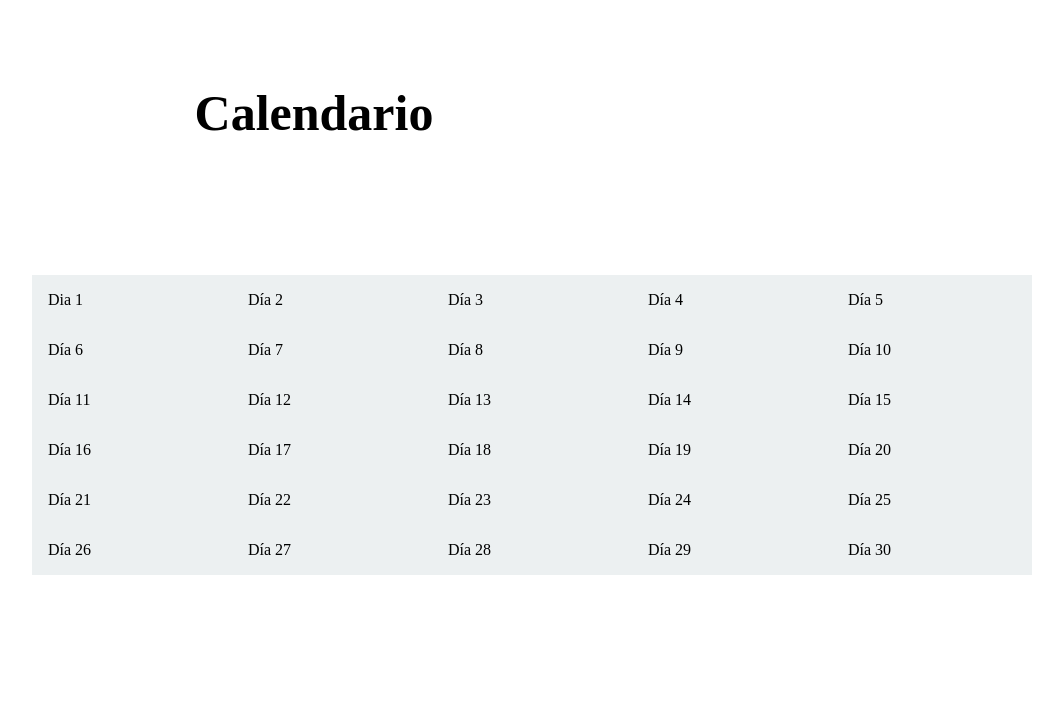
After one commit to Yaircitop/Qalendiary, a Django app: page /Qalendiary/calendario/ in a window 1560 px wide. The commit adds this page. Shown: the top 724 px of the page, without its empty margins (466-1529 px from the left). Run offline with Django 4.2, Linux system fonts and the light colour scheme.

Commit message:
Calendario incluido

```diff
--- /dev/null
+++ b/Qalendiary/templates/calendario.html
@@ -0,0 +1,120 @@
+{% load static %}
+
+<!DOCTYPE html>
+<html lang="en">
+<head>
+    <meta charset="UTF-8">
+    <meta http-equiv="X-UA-Compatible" content="IE=edge">
+    <meta name="viewport" content="width=device-width, initial-scale=1.0">
+    <title>Document</title>
+    <link rel="stylesheet" href="../../static/plantillacalendar.css">
+</head>
+<body>
+    <h1 id="calendario">Calendario</h1>
+    <div class="grid">
+        <div>
+            Dia 1
+        </div>
+
+        <div>
+            Día 2
+        </div>
+        <div>
+            Día 3
+        </div>
+
+        <div>
+            Día 4
+        </div>
+        <div>
+            Día 5
+        </div>
+        <div>
+            Día 6
+        </div>
+
+        <div>
+            Día 7
+        </div>
+        <div>
+            Día 8
+        </div>
+
+        <div>
+            Día 9
+        </div>
+        <div>
+            Día 10
+        </div>
+        <div>
+            Día 11
+        </div>
+
+        <div>
+            Día 12
+        </div>
+        <div>
+            Día 13
+        </div>
+
+        <div>
+            Día 14
+        </div>
+        <div>
+            Día 15
+        </div>
+        <div>
+            Día 16
+        </div>
+
+        <div>
+            Día 17
+        </div>
+        <div>
+            Día 18
+        </div>
+
+        <div>
+            Día 19
+        </div>
+        <div>
+            Día 20
+        </div>
+        <div>
+            Día 21
+        </div>
+
+        <div>
+            Día 22
+        </div>
+        <div>
+            Día 23
+        </div>
+
+        <div>
+            Día 24
+        </div>
+        <div>
+            Día 25
+        </div>
+        <div>
+            Día 26
+        </div>
+        <div>
+            Día 27
+        </div>
+
+        <div>
+            Día 28
+        </div>
+        <div>
+            Día 29
+        </div>
+
+        <div>
+            Día 30
+        </div>
+    </div>
+
+</body>
+</html>
--- a/Qalendiary/templates/dashboard.html
+++ b/Qalendiary/templates/dashboard.html
@@ -5,6 +5,7 @@
 <h2>Hola, {{user.username}}</h2>
 <a href="{% url 'subirobjetivo' %}">Subir objetivo</a>
 <a href="{% url 'verobjetivo' %}">Ver objetivo</a>
+<a href="{% url 'calendario' %}">Ver calendario</a>
 <a href="{% url 'logout' %}">Cerrar sesión</a>
 <img src="{% static 'relojito.jpg' %">
 {% endblock %}
--- a/Qalendiary/urls.py
+++ b/Qalendiary/urls.py
@@ -6,6 +6,7 @@ urlpatterns=[
     path('register/',views.registerView,name="register_url"),
     path('logout/',LogoutView.as_view(),name="logout"),
     path('dashboard/',views.dashboard,name="dashboard"),
+    path('calendario/',views.calendarioView,name='calendario'),
     path('subirobjetivo/',views.subirobjetivo,name="subirobjetivo"),
     path('verobjetivos/',views.verobjetivo,name="verobjetivo"),
     path('',views.indexView,name="index"),
--- a/Qalendiary/views.py
+++ b/Qalendiary/views.py
@@ -40,3 +40,7 @@ def registerView(request):
             form = NewRegister()
 
     return render(request,'registration/register.html',{'form':NewRegister})
+
+
+def calendarioView(request):
+    return render(request,'calendario.html')
--- /dev/null
+++ b/static/plantillacalendar.css
@@ -0,0 +1,22 @@
+.grid{
+    display:grid;
+    padding: 150px 50px;
+    width: 1000px;
+    grid-template-columns: 20% 20% 20% 20% 20%;
+    transform: translate(40%);
+}
+
+.grid div{
+    background: #ecf0f1;
+    padding: 1em;
+}
+
+.grid div:hover{
+    border: 1px solid #f1c40f;
+    cursor: pointer;
+}
+#calendario{
+    font-size: 50px;
+    text-align: center;
+    transform: translateY(50px);
+}
```
Also changed, not shown: db.sqlite3.
